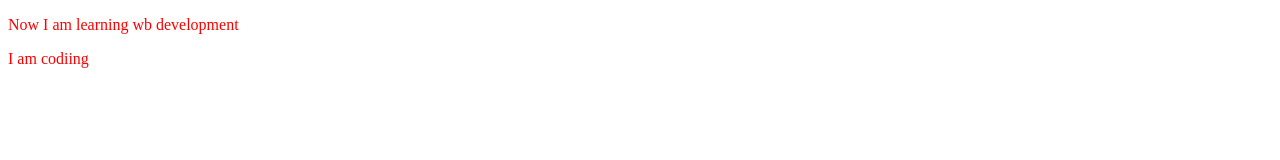
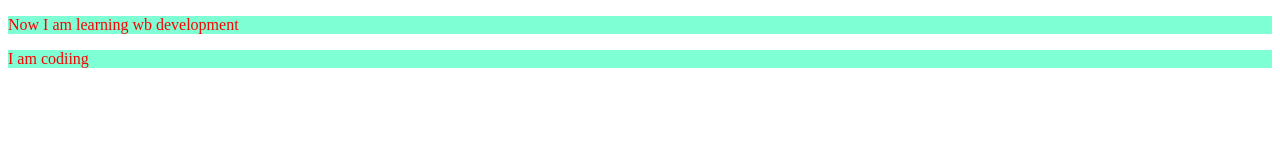
Before and after one commit to hirudutta/my-second-repo, a plain HTML site: page index.html in a window 1280 px wide. Drawn offline with Linux system fonts and the light colour scheme.

Commit message:
style second

```diff
--- a/style.css
+++ b/style.css
@@ -1,3 +1,4 @@
 p{
     color:red;
+    background-color:aquamarine;
 }
```
